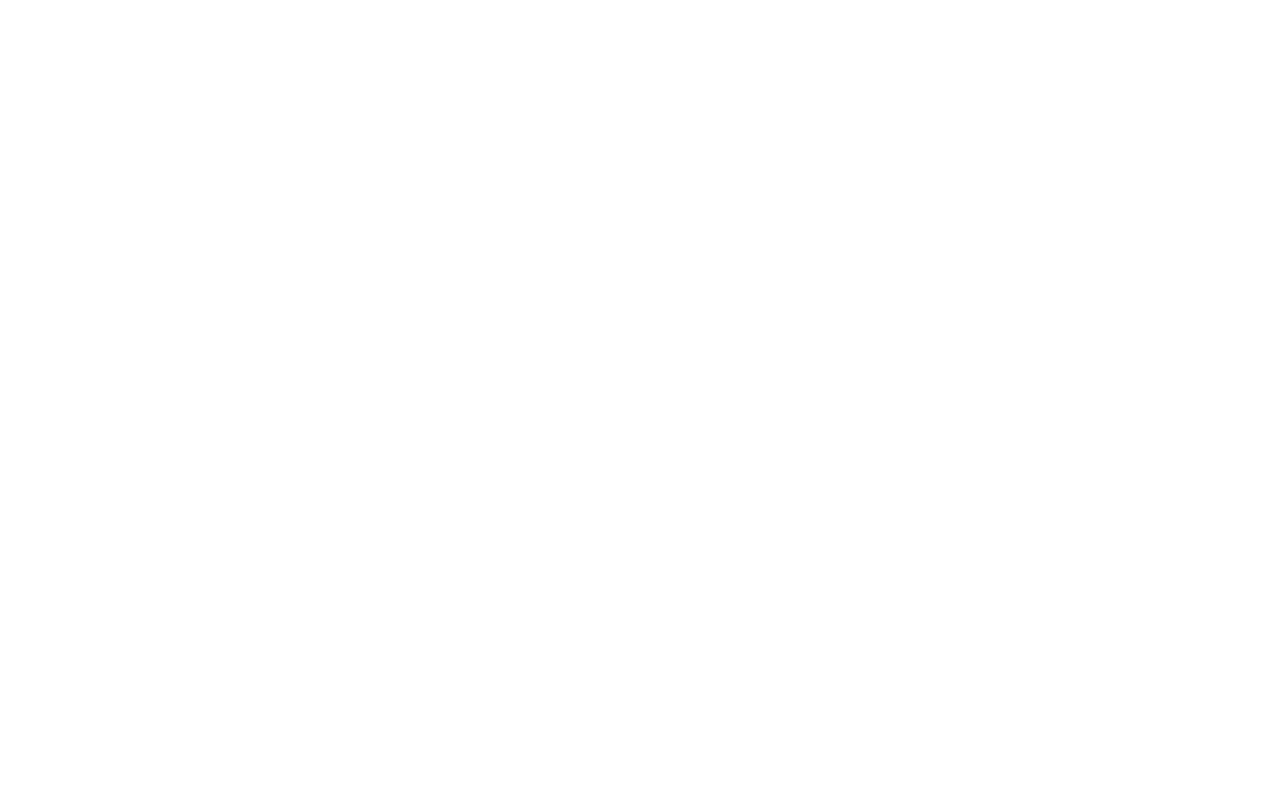
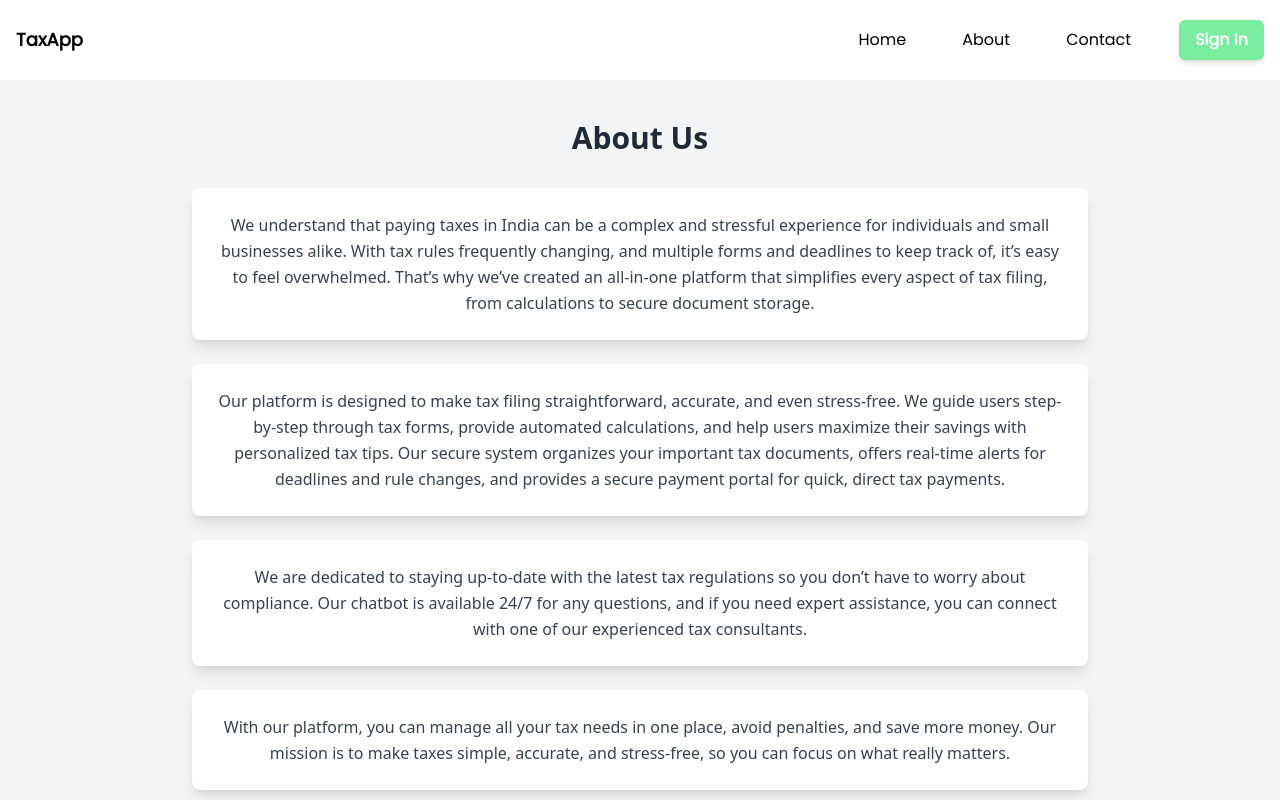
Before and after one commit to AnukulPr1me/TaxApp, a React (Vite) app: page /about-us in a window 1280 px wide. Before the commit this address had no page. Shown: the top 800 px of the page. Built offline with nearby package versions, Linux system fonts and the light colour scheme.

Commit message:
added about us page

```diff
--- a/src/App.jsx
+++ b/src/App.jsx
@@ -5,6 +5,7 @@
 import { BrowserRouter as Router, Routes, Route } from "react-router-dom";
 import "./index.css";
 import GstRates from "./screens/GstRates";
+import AboutUs from "./components/AboutUs";
 // added the gst-rates route
 const App = () => {
   return (
@@ -13,6 +14,7 @@
         <Route path="/" element={<RootLayout />}>
           <Route index element={<Hero />} />
           <Route path="/gst-rates" element={<GstRates/>} />
+          <Route path="/about-us" element={<AboutUs/>} />
         </Route>
         <Route path="/login" element={<Login />} />
         <Route path="/sign-up" element={<Signup />} />
--- /dev/null
+++ b/src/components/AboutUs.jsx
@@ -0,0 +1,38 @@
+import React from 'react';
+
+const AboutUs = () => {
+  return (
+    <section className="about-us bg-gray-100 py-10 px-5">
+      <div className="max-w-4xl mx-auto text-center">
+        <h2 className="text-3xl font-bold text-gray-800 mb-8">About Us</h2>
+
+        <div className="mb-6 p-6 bg-white shadow-lg rounded-lg">
+          <p className="text-gray-700 leading-relaxed">
+            We understand that paying taxes in India can be a complex and stressful experience for individuals and small businesses alike. With tax rules frequently changing, and multiple forms and deadlines to keep track of, it’s easy to feel overwhelmed. That’s why we’ve created an all-in-one platform that simplifies every aspect of tax filing, from calculations to secure document storage.
+          </p>
+        </div>
+
+        <div className="mb-6 p-6 bg-white shadow-lg rounded-lg">
+          <p className="text-gray-700 leading-relaxed">
+            Our platform is designed to make tax filing straightforward, accurate, and even stress-free. We guide users step-by-step through tax forms, provide automated calculations, and help users maximize their savings with personalized tax tips. Our secure system organizes your important tax documents, offers real-time alerts for deadlines and rule changes, and provides a secure payment portal for quick, direct tax payments.
+          </p>
+        </div>
+
+        <div className="mb-6 p-6 bg-white shadow-lg rounded-lg">
+          <p className="text-gray-700 leading-relaxed">
+            We are dedicated to staying up-to-date with the latest tax regulations so you don’t have to worry about compliance. Our chatbot is available 24/7 for any questions, and if you need expert assistance, you can connect with one of our experienced tax consultants.
+          </p>
+        </div>
+
+        <div className="mb-6 p-6 bg-white shadow-lg rounded-lg">
+          <p className="text-gray-700 leading-relaxed">
+            With our platform, you can manage all your tax needs in one place, avoid penalties, and save more money. Our mission is to make taxes simple, accurate, and stress-free, so you can focus on what really matters.
+          </p>
+        </div>
+
+      </div>
+    </section>
+  );
+};
+
+export default AboutUs;
```
